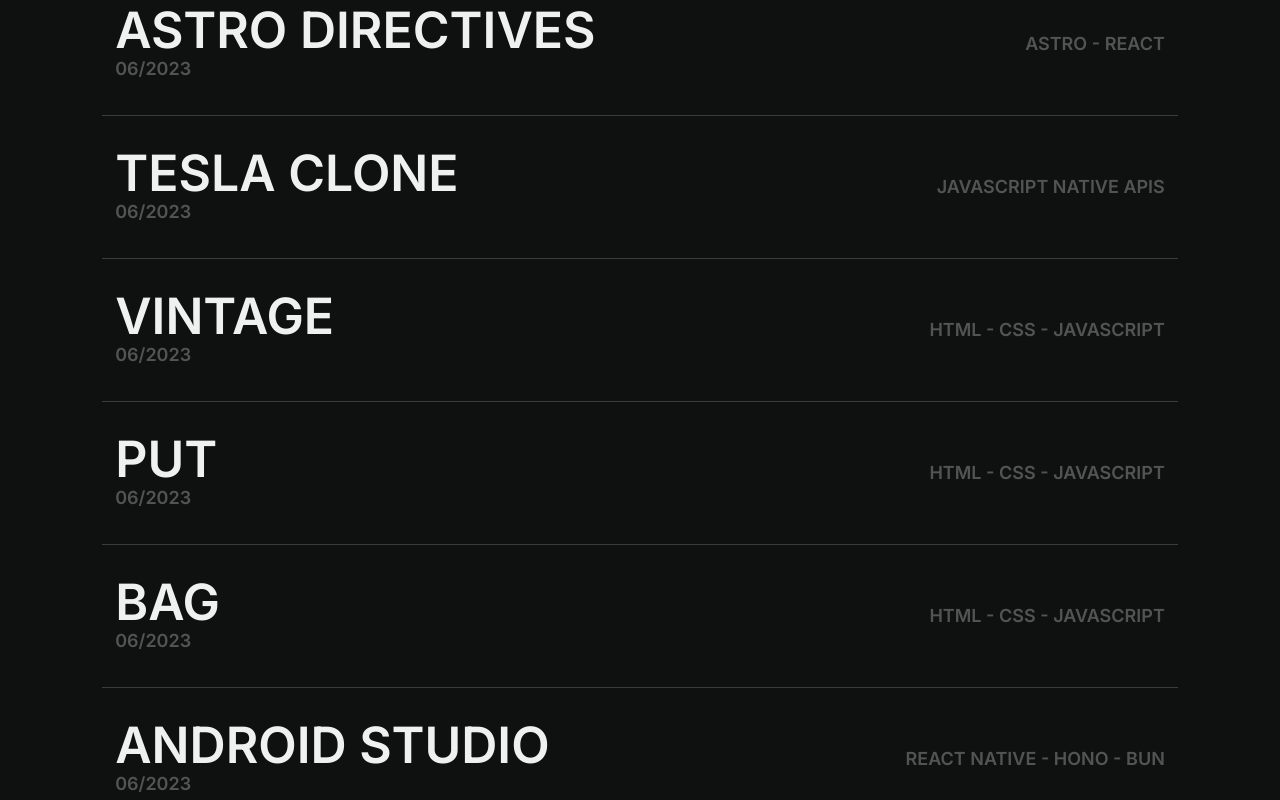
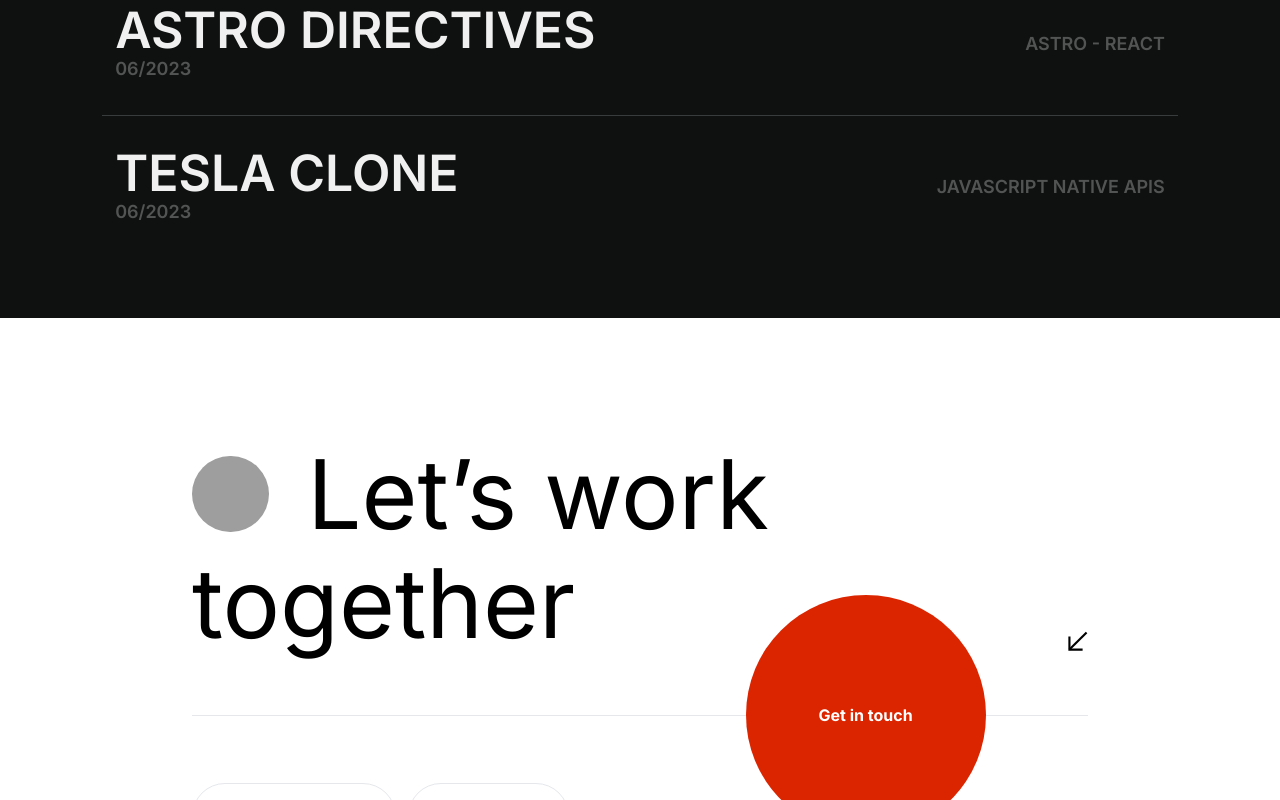
Before and after one commit to miladevweb/portfolio-pp, a Next.js app: page /work/all in a window 1280 px wide. Shown: the part 2000-2800 px from the top of the page. Built offline with nearby package versions, Linux system fonts and the light colour scheme; grey boxes are pictures that could not be loaded.

Commit message:
change background color of the image container (slider)

```diff
--- a/src/constants/index.ts
+++ b/src/constants/index.ts
@@ -19,22 +19,23 @@
     title: 'BB8',
     technologies: ['Three.js', 'React'],
     thumbnail: 'https://firebasestorage.googleapis.com/v0/b/portfolio-f1335.appspot.com/o/projects%2Fbb8.webp?alt=media',
-    color: '#d90750',
+    color: '#db2500',
     href: 'https://r3f-bb8.vercel.app/',
   },
 
   {
     title: 'Disney+ Clone',
     technologies: ['React', 'Swiper'],
+    color: '#458af7',
     thumbnail: 'https://firebasestorage.googleapis.com/v0/b/portfolio-f1335.appspot.com/o/projects%2Fdisney-plus.webp?alt=media',
-    color: '#e02d2d',
     href: 'https://disney-plus-react-pp.vercel.app/',
   },
+
   {
     title: 'Hexagonal Architecture',
     technologies: ['Next.js', 'Hono'],
     thumbnail: 'https://firebasestorage.googleapis.com/v0/b/portfolio-f1335.appspot.com/o/projects%2Fhexagonal-architecture.webp?alt=media&token=5579adad-9d58-4594-af59-3596ae0c97ea',
-    color: '#1743DD',
+    color: '#757573',
     href: 'https://nextjs-hexagonal-architecture-pp.vercel.app/',
   },
 
@@ -50,7 +51,7 @@
     title: 'Amazing 3D Shapes',
     technologies: ['Three.js', 'Next.js'],
     thumbnail: 'https://firebasestorage.googleapis.com/v0/b/portfolio-f1335.appspot.com/o/projects%2Fshape.webp?alt=media',
-    color: '#00ff77',
+    color: '#97e649',
     href: 'https://r3f-shape-pp.vercel.app/',
   },
 
@@ -58,7 +59,7 @@
     title: 'Modern Website',
     technologies: ['GSAP', 'Lenis'],
     thumbnail: 'https://firebasestorage.googleapis.com/v0/b/portfolio-f1335.appspot.com/o/projects%2Fimage-zoom.webp?alt=media',
-    color: '#fad105',
+    color: '#fab005',
     href: 'https://gsap-image-container.vercel.app/',
   },
 
@@ -101,166 +102,4 @@
     color: '#CCDD71',
     href: 'https://tesla-pp.vercel.app/',
   },
-
-  {
-    title: 'Vintage',
-    technologies: ['HTML', 'CSS', 'JavaScript'],
-    thumbnail: 'images/img4.jpg',
-    color: '#A7A7D3',
-    href: '#',
-  },
-
-  {
-    title: 'Put',
-    technologies: ['HTML', 'CSS', 'JavaScript'],
-    thumbnail: 'images/img5.jpg',
-    color: '#BBAA22',
-    href: '#',
-  },
-
-  {
-    title: 'Bag',
-    technologies: ['HTML', 'CSS', 'JavaScript'],
-    thumbnail: 'images/img6.jpg',
-    color: '#B8B8AA',
-    href: '#',
-  },
-  {
-    title: 'Android Studio',
-    technologies: ['React Native', 'Hono', 'Bun'],
-    thumbnail: 'images/img7.jpg',
-    color: '#E0E0AB',
-    href: '#',
-  },
-  {
-    title: 'Apple Studio',
-    technologies: ['Vue', 'Solid', 'Svelte'],
-    thumbnail: 'images/img8.jpg',
-    color: '#CCDD71',
-    href: '#',
-  },
-  {
-    title: 'Office Studio',
-    technologies: ['HTML', 'CSS', 'JavaScript'],
-    thumbnail: 'images/img1.jpg',
-    color: '#F8F8F8',
-    href: '#',
-  },
-  {
-    title: 'Modern',
-    technologies: ['React', 'Tailwind', 'Django'],
-    thumbnail: 'images/img2.jpg',
-    color: '#D200F8',
-    href: '#',
-  },
-
-  {
-    title: 'There',
-    technologies: ['HTML', 'CSS', 'JavaScript'],
-    thumbnail: 'images/img3.jpg',
-    color: '#1743DD',
-    href: '#',
-  },
-
-  {
-    title: 'Vintage',
-    technologies: ['HTML', 'CSS', 'JavaScript'],
-    thumbnail: 'images/img4.jpg',
-    color: '#A7A7D3',
-    href: '#',
-  },
-  {
-    title: 'Put',
-    technologies: ['HTML', 'CSS', 'JavaScript'],
-    thumbnail: 'images/img5.jpg',
-    color: '#BBAA22',
-    href: '#',
-  },
-  {
-    title: 'Bag',
-    technologies: ['HTML', 'CSS', 'JavaScript'],
-    thumbnail: 'images/img6.jpg',
-    color: '#B8B8AA',
-    href: '#',
-  },
-
-  {
-    title: 'Android Studio',
-    technologies: ['React Native', 'Hono', 'Bun'],
-    thumbnail: 'images/img7.jpg',
-    color: '#E0E0AB',
-    href: '#',
-  },
-
-  {
-    title: 'Apple Studio',
-    technologies: ['Vue', 'Solid', 'Svelte'],
-    thumbnail: 'images/img8.jpg',
-    color: '#CCDD71',
-    href: '#',
-  },
-
-  {
-    title: 'Office Studio',
-    technologies: ['HTML', 'CSS', 'JavaScript'],
-    thumbnail: 'images/img1.jpg',
-    color: '#F8F8F8',
-    href: '#',
-  },
-
-  {
-    title: 'Modern',
-    technologies: ['React', 'Tailwind', 'Django'],
-    thumbnail: 'images/img2.jpg',
-    color: '#D200F8',
-    href: '#',
-  },
-
-  {
-    title: 'There',
-    technologies: ['HTML', 'CSS', 'JavaScript'],
-    thumbnail: 'images/img3.jpg',
-    color: '#1743DD',
-    href: '#',
-  },
-
-  {
-    title: 'Vintage',
-    technologies: ['HTML', 'CSS', 'JavaScript'],
-    thumbnail: 'images/img4.jpg',
-    color: '#A7A7D3',
-    href: '#',
-  },
-
-  {
-    title: 'Put',
-    technologies: ['HTML', 'CSS', 'JavaScript'],
-    thumbnail: 'images/img5.jpg',
-    color: '#BBAA22',
-    href: '#',
-  },
-
-  {
-    title: 'Bag',
-    technologies: ['HTML', 'CSS', 'JavaScript'],
-    thumbnail: 'images/img6.jpg',
-    color: '#B8B8AA',
-    href: '#',
-  },
-
-  {
-    title: 'Android Studio',
-    technologies: ['React Native', 'Hono', 'Bun'],
-    thumbnail: 'images/img7.jpg',
-    color: '#E0E0AB',
-    href: '#',
-  },
-
-  {
-    title: 'Apple Studio',
-    technologies: ['Vue', 'Solid', 'Svelte'],
-    thumbnail: 'images/img8.jpg',
-    color: '#CCDD71',
-    href: '#',
-  },
 ]
--- a/src/shared/components/work/scroll-container/index.tsx
+++ b/src/shared/components/work/scroll-container/index.tsx
@@ -16,7 +16,7 @@
     <>
       {!isMobile && (
         <div
-          className="flex h-[30vh] w-fit gap-[2.5vw]"
+          className="flex h-[200px] xl:h-[250px] 2xl:h-[30vh] w-fit gap-[2.5vw]"
           style={{
             animation: `${animationName} 1s linear forwards`,
             animationTimeline: 'view()',
```
